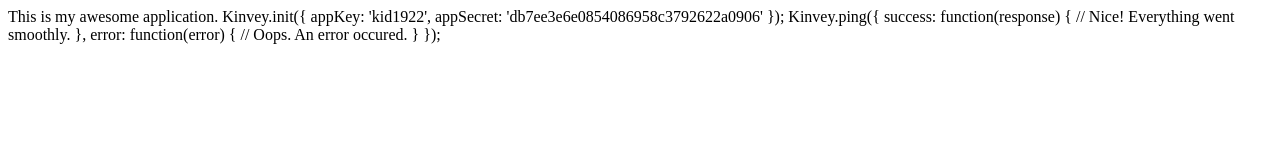
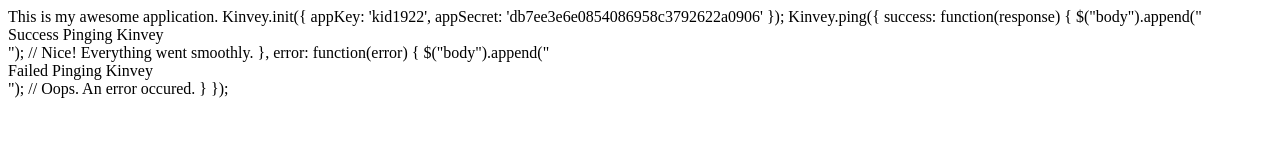
Before and after one commit to siv2011/backbone_test, a plain HTML site: page index.html in a window 1280 px wide. Drawn offline with Linux system fonts and the light colour scheme.

Commit message:
adding Kinvey

```diff
--- a/index.html
+++ b/index.html
@@ -1,21 +1,20 @@
 This is my awesome application.
+<body>
+    <script async src="//da189i1jfloii.cloudfront.net/js/kinvey-js-0.9.4.min.js">
+    </script>
 
-<body>
+    Kinvey.init({ appKey: 'kid1922', appSecret: 'db7ee3e6e0854086958c3792622a0906'
+    });
 
-<script async src="//da189i1jfloii.cloudfront.net/js/kinvey-js-0.9.4.min.js"></script>
+    Kinvey.ping({ success: function(response) { $("body").append("
+    	<div>
+        	Success Pinging Kinvey
+    	</div>
+    "); // Nice! Everything went smoothly. },
 
-Kinvey.init({
-    appKey: 'kid1922',
-    appSecret: 'db7ee3e6e0854086958c3792622a0906'
-});
-
-Kinvey.ping({
-    success: function(response) {
-        // Nice! Everything went smoothly.
-    },
-    error: function(error) {
-        // Oops. An error occured.
-    }
-});
-
+    error: function(error) { $("body").append("
+        <div>
+        	Failed Pinging Kinvey
+    	</div>
+    "); // Oops. An error occured. } });
 </body>
```
